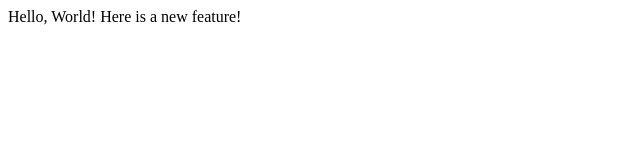
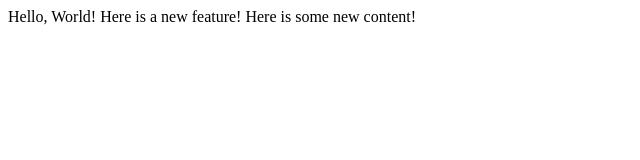
Before and after one commit to drubido/lecture1, a plain HTML site: page index.html in a window 1280 px wide. Shown: the whole page, without its empty margins (0-640 px from the left). Drawn offline with Linux system fonts and the light colour scheme.

Commit message:
Added some content

```diff
--- a/index.html
+++ b/index.html
@@ -6,5 +6,6 @@
   <body>
     Hello, World!
     Here is a new feature!
+    Here is some new content!
   </body>
 </html>
```
